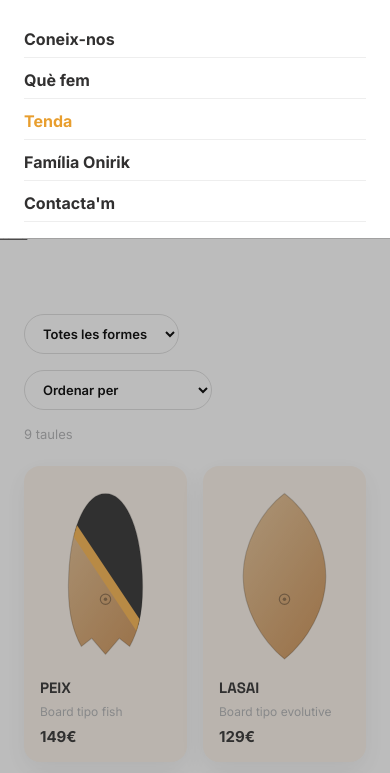
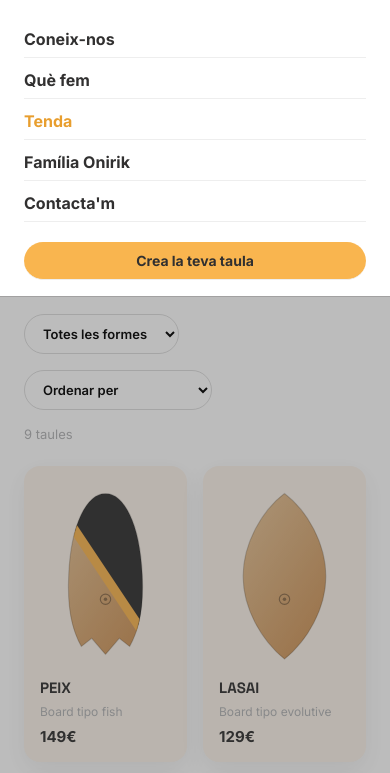
Before and after one commit to claudiasunday/onirik, a plain HTML site: page tenda.html in a window 390 px wide. Both pictures are taken after a click on the button "Menú". Shown: the part 71-844 px from the top of the page. Drawn offline with Linux system fonts and the light colour scheme.

Commit message:
Fix: .page-hero perdia el padding horitzontal del .container

```diff
--- a/assets/css/styles.css
+++ b/assets/css/styles.css
@@ -246,6 +246,15 @@ main {
 .mobile-nav a {
   padding: var(--space-2) 0;
   border-bottom: 1px solid #eee;
+}
+
+/* El CTA "Crea la teva taula" s'amaga a la capçalera en mòbil petit
+   (regla més amunt), però ha de seguir visible aquí dins del menú
+   desplegable — si no, en mòbil petit desapareixia del tot. */
+.mobile-nav .btn.btn-compra {
+  display: inline-flex;
+  width: 100%;
+  margin-top: var(--space-3);
 }
 
 @media (min-width: 860px) {
@@ -949,6 +958,8 @@ section {
 
 .page-hero {
   padding: var(--space-6) 0 var(--space-4);
+  padding-left: var(--space-4);
+  padding-right: var(--space-4);
 }
 
 .page-hero .eyebrow {
--- a/assets/js/layout.js
+++ b/assets/js/layout.js
@@ -44,6 +44,7 @@ function renderHeader() {
         (item) =>
           `<a href="${item.href}"${item.id === current ? ' class="active"' : ""}>${item.label}</a>`
       ).join("")}
+      <a class="btn btn-primary btn-compra mobile-nav-cta" href="personalitza.html">Crea la teva taula</a>
     </nav>
   `;
   const toggle = document.getElementById("menu-toggle");
```
